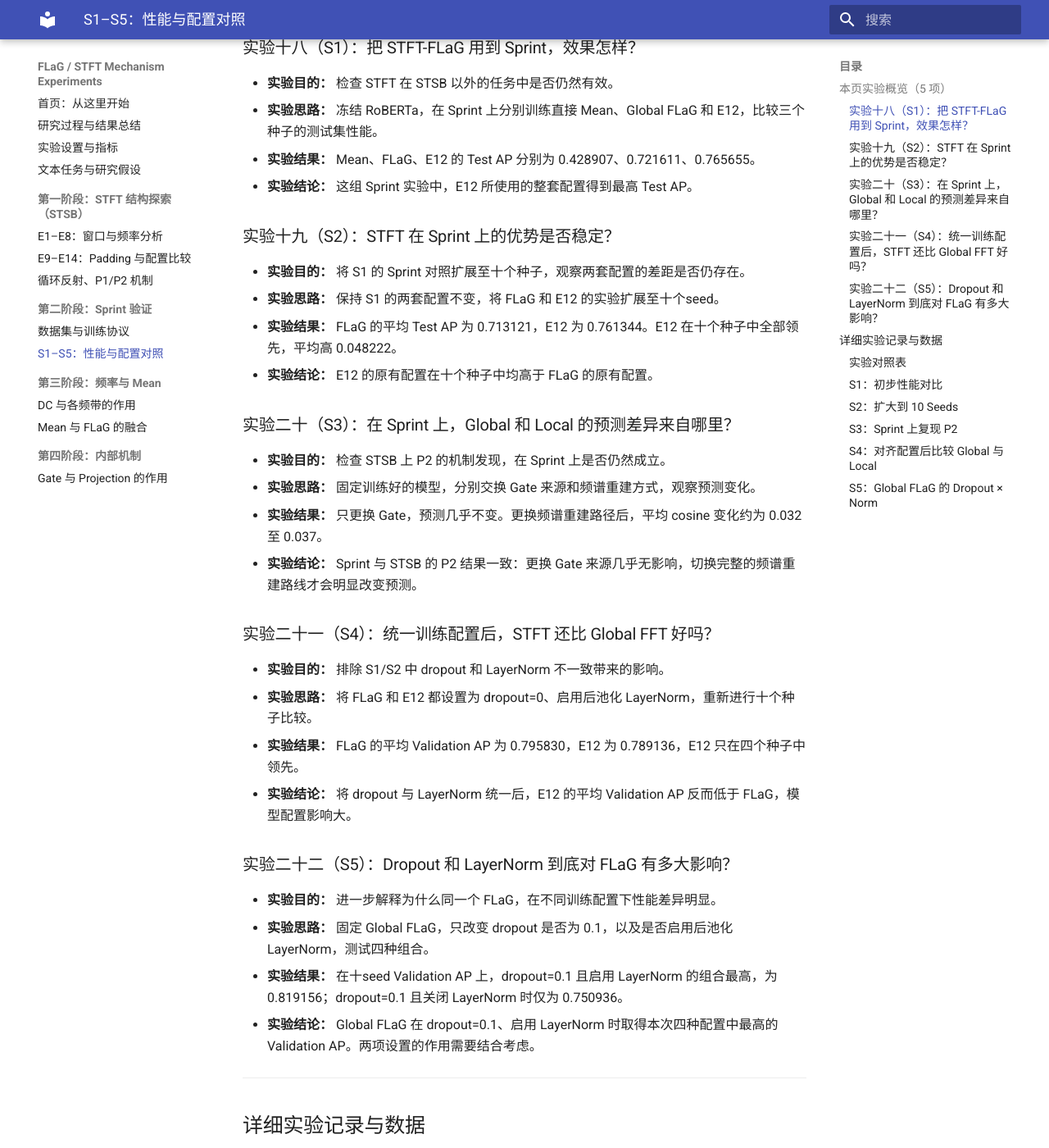
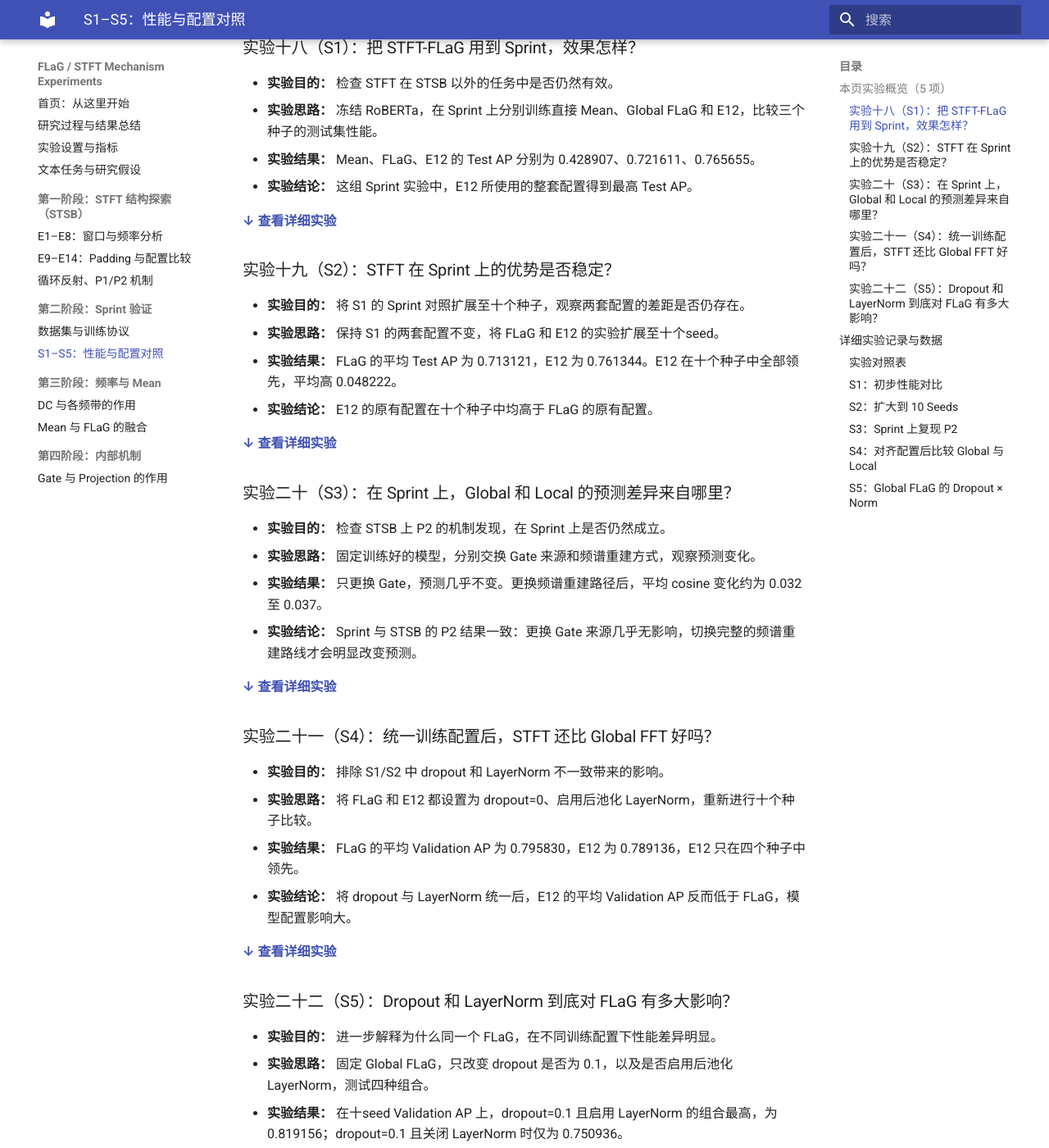
Before and after one commit to lumoswwr/FLaG-STFT-Notes, an MkDocs documentation site: the page built from docs/sprint/02-experiments.md, in a window 1280 px wide and 1400 px high, scrolled down 271 px. Shown: the whole window at 82% size. Built offline with MkDocs 1.6.1 and Material for MkDocs 9.7.7, drawn with Linux system fonts in a browser that asks for light colours; some of the changed text lies outside the part shown.

Commit message:
Add bidirectional experiment summary-detail navigation links without modifying report content

```diff
--- a/docs/sprint/02-experiments.md
+++ b/docs/sprint/02-experiments.md
@@ -3,6 +3,9 @@
 ## 本页实验概览（5 项）
 
 把 STFT 应用到判断两句话是否重复的 Sprint 任务，先看性能，再统一训练配置，避免把 dropout 或 LayerNorm 的作用误认成局部 STFT 的优势。
+
+<a id="exp-18-summary"></a>
+
 
 ### 实验十八（S1）：把 STFT-FLaG 用到 Sprint，效果怎样？
 
@@ -11,12 +14,24 @@
 - **实验结果：** Mean、FLaG、E12 的 Test AP 分别为 0.428907、0.721611、0.765655。
 - **实验结论：** 这组 Sprint 实验中，E12 所使用的整套配置得到最高 Test AP。
 
+**[↓ 查看详细实验](#exp-18-detail)**
+
+
+<a id="exp-19-summary"></a>
+
+
 ### 实验十九（S2）：STFT 在 Sprint 上的优势是否稳定？
 
 - **实验目的：** 将 S1 的 Sprint 对照扩展至十个种子，观察两套配置的差距是否仍存在。
 - **实验思路：** 保持 S1 的两套配置不变，将 FLaG 和 E12 的实验扩展至十个seed。
 - **实验结果：** FLaG 的平均 Test AP 为 0.713121，E12 为 0.761344。E12 在十个种子中全部领先，平均高 0.048222。
 - **实验结论：** E12 的原有配置在十个种子中均高于 FLaG 的原有配置。
+
+**[↓ 查看详细实验](#exp-19-detail)**
+
+
+<a id="exp-20-summary"></a>
+
 
 ### 实验二十（S3）：在 Sprint 上，Global 和 Local 的预测差异来自哪里？
 
@@ -25,12 +40,24 @@
 - **实验结果：** 只更换 Gate，预测几乎不变。更换频谱重建路径后，平均 cosine 变化约为 0.032 至 0.037。
 - **实验结论：** Sprint 与 STSB 的 P2 结果一致：更换 Gate 来源几乎无影响，切换完整的频谱重建路线才会明显改变预测。
 
+**[↓ 查看详细实验](#exp-20-detail)**
+
+
+<a id="exp-21-summary"></a>
+
+
 ### 实验二十一（S4）：统一训练配置后，STFT 还比 Global FFT 好吗？
 
 - **实验目的：** 排除 S1/S2 中 dropout 和 LayerNorm 不一致带来的影响。
 - **实验思路：** 将 FLaG 和 E12 都设置为 dropout=0、启用后池化 LayerNorm，重新进行十个种子比较。
 - **实验结果：** FLaG 的平均 Validation AP 为 0.795830，E12 为 0.789136，E12 只在四个种子中领先。
 - **实验结论：** 将 dropout 与 LayerNorm 统一后，E12 的平均 Validation AP 反而低于 FLaG，模型配置影响大。
+
+**[↓ 查看详细实验](#exp-21-detail)**
+
+
+<a id="exp-22-summary"></a>
+
 
 ### 实验二十二（S5）：Dropout 和 LayerNorm 到底对 FLaG 有多大影响？
 
@@ -40,6 +67,9 @@
 - **实验结论：** Global FLaG 在 dropout=0.1、启用 LayerNorm 时取得本次四种配置中最高的 Validation AP。两项设置的作用需要结合考虑。
 
 ---
+
+**[↓ 查看详细实验](#exp-22-detail)**
+
 
 ## 详细实验记录与数据
 
@@ -54,6 +84,9 @@
 | S3 | 固定 checkpoint，做 GG/LG/GL/LL | 0–2（3） | validation cosine 漂移、AP |
 | S4 | FLaG 与 E12 均设 dropout=0、Norm=True | 0–9（10） | validation AP |
 | S5 | **只对 global FLaG** 做 dropout × Norm 2×2 | 0–9（10） | validation AP |
+
+<a id="exp-18-detail"></a>
+
 
 ### S1：初步性能对比
 
@@ -77,6 +110,12 @@
 
 **结果说明：** E12 早期配置的 AP 更高，但 FLaG/E12 的 dropout 和 norm **不匹配**，还不能判断是否由 STFT 算子造成。
 
+**[↑ 返回实验总结](#exp-18-summary)**
+
+
+<a id="exp-19-detail"></a>
+
+
 ### S2：扩大到 10 Seeds
 
 **具体问题：** S1 的结果是否在更多随机种子下保持？
@@ -96,6 +135,12 @@
 配对 E12−FLaG 的 AP 差 **+0.048222 ± 0.017641**，**10/10 seeds 正向**。
 
 **结果说明：** 两套**整体配置**之间的 AP 差在 10 seeds 中保持，但仍不能单独归因于局部 STFT。
+
+**[↑ 返回实验总结](#exp-19-summary)**
+
+
+<a id="exp-20-detail"></a>
+
 
 ### S3：Sprint 上复现 P2
 
@@ -128,6 +173,12 @@
 
 **结果说明：** 与 STSB 的 P2 一致：只换 gate 几乎不改变输出，差异主要来自**重建路线**；直接换成 local 重建并未提高当前模型的 validation AP。
 
+**[↑ 返回实验总结](#exp-20-summary)**
+
+
+<a id="exp-21-detail"></a>
+
+
 ### S4：对齐配置后比较 Global 与 Local
 
 **具体问题：** 去掉 dropout/norm 的配置差异后，E12 还有稳定的 AP 优势吗？
@@ -145,6 +196,12 @@
 **4/10 seeds** 的差值为正。
 
 **结果说明：** 在匹配配置下没有观察到稳定的 E12 优势，S1/S2 的差异不能直接归因于 STFT 算子。
+
+**[↑ 返回实验总结](#exp-21-summary)**
+
+
+<a id="exp-22-detail"></a>
+
 
 ### S5：Global FLaG 的 Dropout × Norm
 
@@ -164,3 +221,5 @@
 相同 dropout 下**增加 Norm**：dropout=0.1 时 AP 差为 **+0.068220**；dropout=0 时为 **−0.003145**。
 
 **结果说明：** dropout 与 Norm 存在交互，本实验四种 **global FLaG** 配置中 `0.1 + 有 Norm` 的 validation AP 最高。**本实验没有测试 `0.1 + 有 Norm` 的 Sprint E12**，不能据此比较这项配置下的 global 与 local。
+
+**[↑ 返回实验总结](#exp-22-summary)**
```
